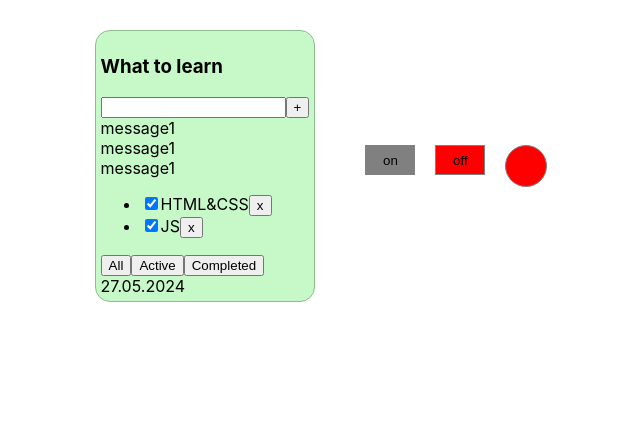
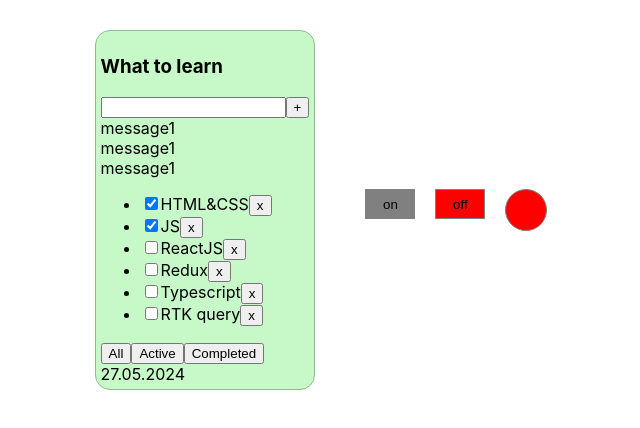
Before and after one commit to kalibria/todolist, a React (Create React App) app: page / in a window 1280 px wide. Shown: the top 428 px of the page, without its empty margins (294-934 px from the left). Built offline with nearby package versions, Linux system fonts and the light colour scheme.

Commit message:
added uuid library, added new task to the store

```diff
--- a/package.json
+++ b/package.json
@@ -10,10 +10,12 @@
     "@types/node": "^20.11.5",
     "@types/react": "^18.2.48",
     "@types/react-dom": "^18.2.18",
+    "@types/uuid": "^9.0.8",
     "react": "^18.2.0",
     "react-dom": "^18.2.0",
     "react-scripts": "5.0.1",
     "typescript": "^5.3.3",
+    "uuid": "^9.0.1",
     "web-vitals": "^3.5.1"
   },
   "scripts": {
--- a/src/App.tsx
+++ b/src/App.tsx
@@ -2,10 +2,11 @@ import React, {useState} from 'react';
 import './App.css';
 import {Todolist} from "./Todolist";
 import {OnOffIndicator} from "../src/onOffIndicator/OnOffIndicator";
+import {v1, v4} from 'uuid';
 
 
 export type TaskProps = {
-    id: number
+    id: string
     title: string
     isDone: boolean
 }
@@ -14,21 +15,33 @@ export type FilterValuesType = 'all' | 'active' | 'completed'
 
 function App() {
     let tasks1 = [
-        { id: 1, title: 'HTML&CSS', isDone: true },
-        { id: 2, title: 'JS', isDone: true },
-        { id: 3, title: 'ReactJS', isDone: false },
-        { id: 4, title: 'Redux', isDone: false },
-        { id: 5, title: 'Typescript', isDone: false },
-        { id: 6, title: 'RTK query', isDone: false },
+        { id: v1(), title: 'HTML&CSS', isDone: true },
+        { id: v1(), title: 'JS', isDone: true },
+        { id: v1(), title: 'ReactJS', isDone: false },
+        { id: v1(), title: 'Redux', isDone: false },
+        { id: v1(), title: 'Typescript', isDone: false },
+        { id: v1(), title: 'RTK query', isDone: false },
     ]
 
     const [tasks, setTasks] = useState<TaskProps[]>(tasks1)
 
 
-    const removeTask = (id: number) => {
+    const removeTask = (id: string) => {
         const filteredTasks =  tasks.filter((task) => task.id !== id);
-        console.log(filteredTasks);
         setTasks(filteredTasks)
+    }
+
+    const addTask = () => {
+        console.log("hello")
+        const newTask = {
+            id: v4(),
+            title: 'new task',
+            isDone: false,
+        }
+        console.log("newTask", newTask)
+        const newTasks = [newTask, ...tasks1];
+        console.log("newTasks", newTasks)
+        setTasks(newTasks)
     }
 
     const [filter, setFilter] = useState<FilterValuesType>('completed');
@@ -42,7 +55,6 @@ function App() {
     if (filter === 'completed'){
 
         tasksForToDoList = tasksForToDoList.filter((task) => task.isDone)
-        console.log(tasksForToDoList)
     }
 
     const changeFilter = (filter:FilterValuesType) => {setFilter(filter)}
@@ -61,7 +73,7 @@ function App() {
 
     return (
         <div className="App">
-            <Todolist title={'What to learn'} tasks={tasksForToDoList} data={'27.05.2024'} removeTask={removeTask} changeFilter={changeFilter}/>
+            <Todolist title={'What to learn'} tasks={tasks} data={'27.05.2024'} removeTask={removeTask} changeFilter={changeFilter} addTask ={addTask}/>
 
             <OnOffIndicator onIsClick={onIsClick} handleClick={changeIndicator}/>
         </div>
--- a/src/Todolist.tsx
+++ b/src/Todolist.tsx
@@ -8,15 +8,16 @@ type TodolistProps = {
     title: string
     tasks: TaskProps[]
     data?: string
-    removeTask:(id: number) => void
+    removeTask:(id: string) => void
     changeFilter: (filterValues: FilterValuesType) => void
+    addTask: () => void
 }
 
-export const Todolist = ({title, tasks, data, removeTask, changeFilter}: TodolistProps) => {
+export const Todolist = ({title, tasks, data, removeTask, changeFilter, addTask}: TodolistProps) => {
     return (
         <div className={styles.card}>
             <h3>{title}</h3>
-            <TaskAddition />
+            <TaskAddition addTask={addTask}/>
 
             {tasks.length === 0 ? (
                 <p>Тасок нет</p>
--- a/src/taskAddition/TaskAddition.tsx
+++ b/src/taskAddition/TaskAddition.tsx
@@ -1,7 +1,11 @@
 import React, {ChangeEvent, useState} from 'react';
 import {FullInput} from "../components/FullInput";
 
-export const TaskAddition = () => {
+type TaskAdditionProps = {
+    addTask: ()=>void
+}
+
+export const TaskAddition = ({addTask}:TaskAdditionProps) => {
     let [message, setMessage] = useState([
         {message: 'message1'},
         {message: 'message1'},
@@ -14,6 +18,7 @@ export const TaskAddition = () => {
     }
 
     const onClickButtonHandler = () => {
+        addTask();
         setMessage([{message: title},...message ])
         setTitle('')
     }
```
Also changed, not shown: 1 other file (tests, documents, lock files or other folders).
